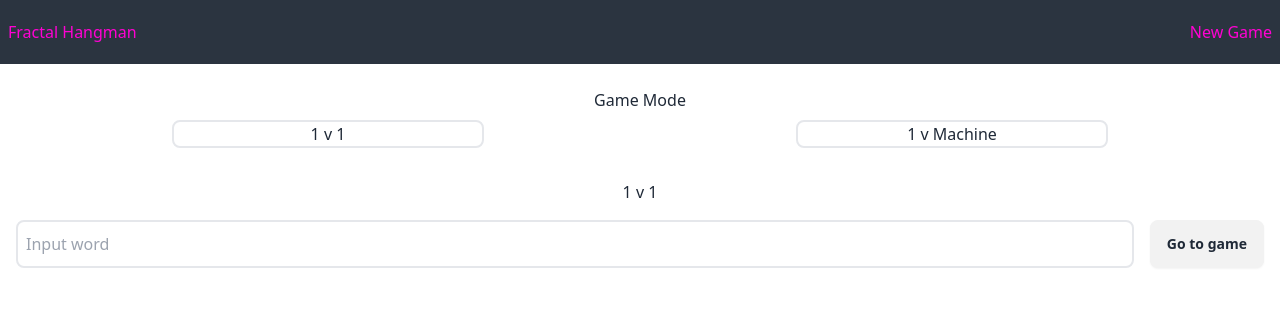
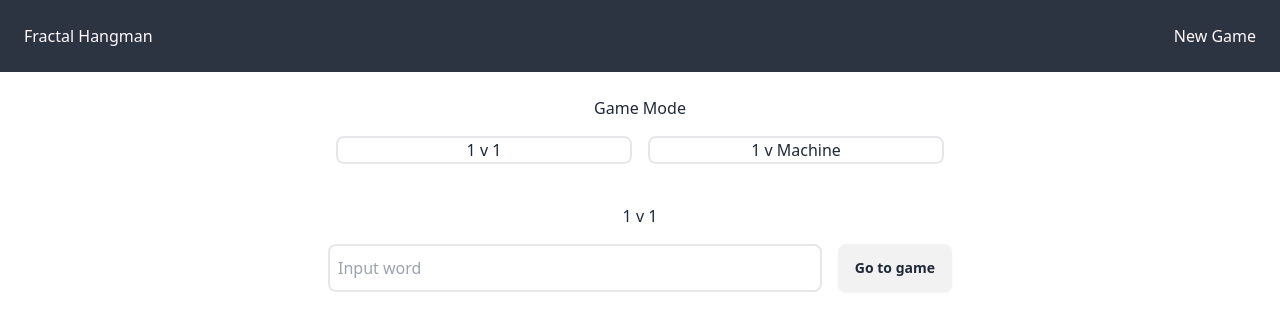
Before and after one commit to danielgavidia/fractal-hangman, a React (Vite) app in the folder frontend/: page / in a window 1280 px wide. Both pictures are taken after a click on the button "1 v 1". Shown: the top 330 px of the page. Built offline with nearby package versions, Linux system fonts and the light colour scheme.

Commit message:
Cleaned up UI

```diff
--- a/frontend/src/components/Game.tsx
+++ b/frontend/src/components/Game.tsx
@@ -98,19 +98,15 @@ const Game: React.FC<Game> = ({ word }) => {
 	}, [keyboardLetters]);
 
 	return (
-		<div>
+		<div className="w-1/2">
 			{gameLive ? (
 				<div>
-					<div>Won game: {won.toString()}</div>
-					<div>Max # of wrong moves allowed: {maxWrong}</div>
-					<div>Current # of wrong moves: {wrongMoveCount}</div>
-					<div>
-						<div>The Hangman</div>
+					<div className="flex justify-center">
 						<pre className="font-mono">
 							{hangmanArray.find((x) => x.stage === wrongMoveCount)?.figure}
 						</pre>
 					</div>
-					<div className="flex justify-between">
+					<div className="flex justify-between my-4">
 						{lettersArr.map((x, index) => {
 							return <Letter key={index} letter={x.letter} shown={x.shown} />;
 						})}
--- a/frontend/src/components/GameSetup.tsx
+++ b/frontend/src/components/GameSetup.tsx
@@ -56,7 +56,7 @@ const GameSetup: React.FC<GameSetup> = ({ gameMode }) => {
 				<form onSubmit={handleSubmit} className="flex justify-between">
 					<div className="flex-1 border-2 border-gray-200 rounded-lg mr-4 flex items-center">
 						<input
-							type="text"
+							type="password"
 							placeholder="Input word"
 							className="p-2 rounded-lg w-full outline-none"
 							onChange={(e) => setWord(e.target.value)}
--- a/frontend/src/components/Keyboard.tsx
+++ b/frontend/src/components/Keyboard.tsx
@@ -16,7 +16,7 @@ const Keyboard: React.FC<KeyboardProps> = ({
 	handleKeyboardLetter: showLetter,
 }) => {
 	return (
-		<div className="flex grid grid-cols-10">
+		<div className="grid grid-cols-6">
 			{keyboardLetters.map((x, index) => {
 				return (
 					<KeyboardButton
--- a/frontend/src/components/KeyboardButton.tsx
+++ b/frontend/src/components/KeyboardButton.tsx
@@ -13,9 +13,16 @@ const KeyboardButton: React.FC<KeyboardButtonProps> = ({
 	keyboardLetter,
 	handleKeyboardLetter: showLetter,
 }) => {
-	const stylingCorrect = keyboardLetter.correct ? "" : "bg-yellow-200";
+	const stylingCorrect = () => {
+		if (keyboardLetter.correct && !keyboardLetter.enabled) {
+			return "bg-green-300";
+		} else if (!keyboardLetter.correct && !keyboardLetter.enabled) {
+			return "bg-yellow-300";
+		}
+	};
+	const styling = stylingCorrect();
 	return (
-		<div className="border-2 rounded-lg">
+		<div className={"border-2 border-gray-200 m-1 rounded-lg " + styling}>
 			{keyboardLetter.enabled ? (
 				<button
 					onClick={() => showLetter(keyboardLetter.keyboardLetter)}
@@ -24,9 +31,7 @@ const KeyboardButton: React.FC<KeyboardButtonProps> = ({
 					{keyboardLetter.keyboardLetter}
 				</button>
 			) : (
-				<button className={"w-full h-full bg-gray-200 " + stylingCorrect}>
-					{keyboardLetter.keyboardLetter}
-				</button>
+				<button className={"w-full h-full"}>{keyboardLetter.keyboardLetter}</button>
 			)}
 		</div>
 	);
--- a/frontend/src/components/Letter.tsx
+++ b/frontend/src/components/Letter.tsx
@@ -6,7 +6,15 @@ interface LetterProps {
 const Letter: React.FC<LetterProps> = ({ letter, shown }) => {
 	return (
 		<div className="flex w-full justify-center">
-			{shown ? <div className="w-full text-center">{letter}</div> : <div></div>}
+			{shown ? (
+				<div className="w-full text-center h-10 flex items-center justify-center">
+					<p className="border-b-2 border-black w-1/2">{letter}</p>
+				</div>
+			) : (
+				<div className="w-full text-center h-10 flex items-center justify-center">
+					<p className="border-b-2 border-black w-1/2 text-secondary-content">x</p>
+				</div>
+			)}
 		</div>
 	);
 };
--- a/frontend/src/routes/Root.tsx
+++ b/frontend/src/routes/Root.tsx
@@ -3,7 +3,7 @@ import { Link, Outlet } from "react-router-dom";
 const Root = () => {
 	return (
 		<div>
-			<div className="navbar flex bg-neutral text-secondary">
+			<div className="navbar flex bg-neutral text-secondary-content p-6">
 				<div className="flex-1">
 					<Link to="/home">Fractal Hangman</Link>
 				</div>
--- a/frontend/src/routes/RouteGame.tsx
+++ b/frontend/src/routes/RouteGame.tsx
@@ -6,7 +6,7 @@ const RouteGame = () => {
 	const { word } = location.state || {};
 
 	return (
-		<div className="p-4">
+		<div className="p-4 flex justify-center">
 			<Game word={word} />
 		</div>
 	);
--- a/frontend/src/routes/RouteHome.tsx
+++ b/frontend/src/routes/RouteHome.tsx
@@ -5,16 +5,16 @@ const RouteHome = () => {
 	const [gameMode, setGameMode] = useState<string>("");
 
 	return (
-		<div className="p-4">
-			<div className="flex flex-col">
+		<div className="p-4 flex justify-center">
+			<div className="flex flex-col w-1/2">
 				<p className="w-full text-center py-2">Game Mode</p>
 				<div className="flex w-full justify-center mb-4 justify-around">
-					<div className="w-1/4 border-2 border-gray-200 rounded-lg">
+					<div className="w-full m-2 border-2 border-gray-200 rounded-lg">
 						<button onClick={() => setGameMode("1v1")} className="w-full h-full">
 							1 v 1
 						</button>
 					</div>
-					<div className="w-1/4 border-2 border-gray-200 rounded-lg">
+					<div className="w-full m-2 border-2 border-gray-200 rounded-lg">
 						<button onClick={() => setGameMode("1vC")} className="w-full h-full">
 							1 v Machine
 						</button>
```
Also changed, not shown: frontend/src/utils/hangman.ts (indentation only).
